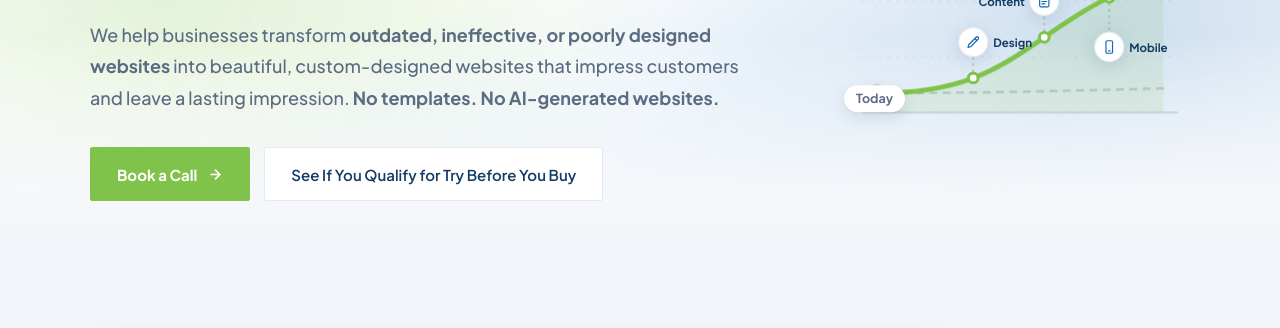
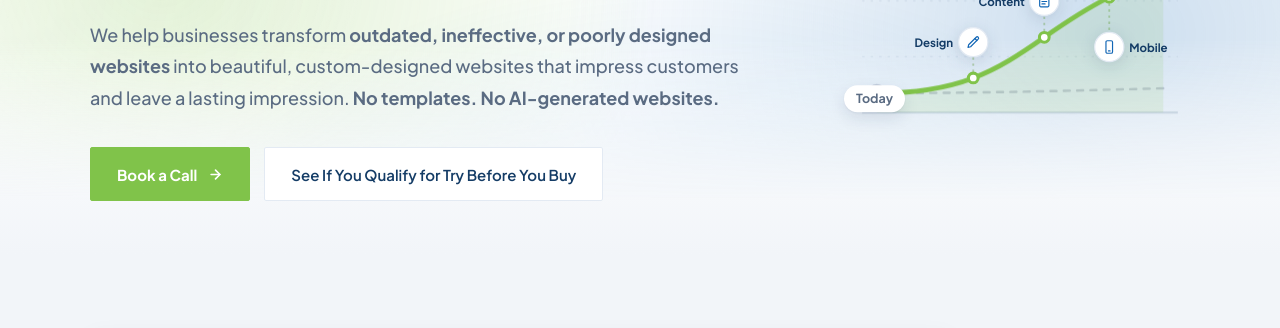
Before and after one commit to imageworksc/we-make-websites-better, a plain HTML site: page index.html in a window 1280 px wide. Shown: the part 311-639 px from the top of the page. Drawn offline with Linux system fonts and the light colour scheme.

Commit message:
Hero graphic: Design label on the left of its icon

```diff
--- a/index.html
+++ b/index.html
@@ -136,7 +136,7 @@
             <circle class="wm-lift__node" cx="101.5" cy="103.5" r="4"/>
             <circle class="wm-lift__chip" cx="101.5" cy="74" r="12"/>
             <use href="#i-pen" x="95" y="67.5" width="13" height="13"/>
-            <text class="wm-lift__txt" x="118" y="78">Design</text>
+            <text class="wm-lift__txt wm-lift__txt--end" x="85" y="78">Design</text>
           </g>
           <g class="wm-lift__step wm-lift__step--2">
             <line class="wm-lift__stem" x1="160" y1="70" x2="160" y2="52"/>
```
